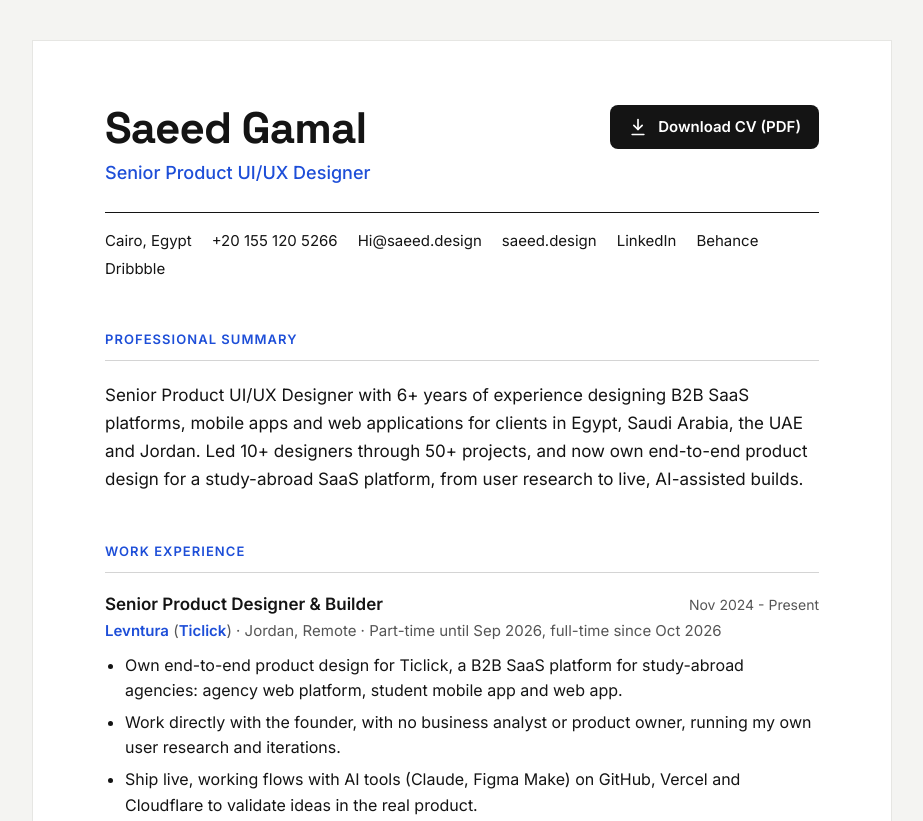
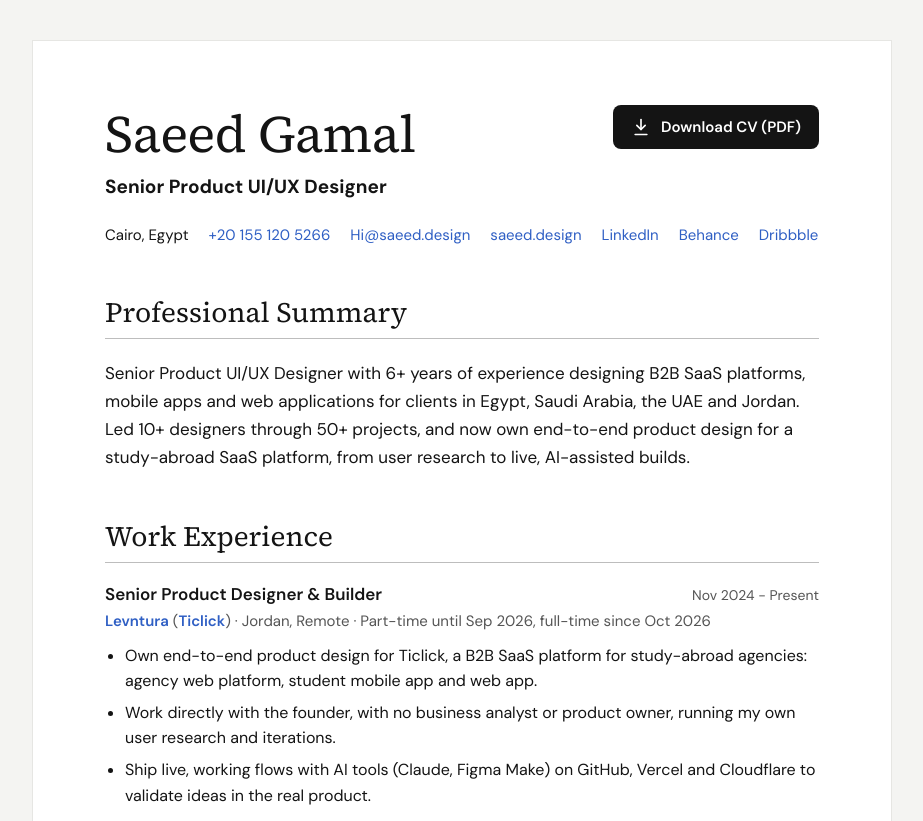
Before and after one commit to profsaid/CV, a plain HTML site: page index.html in a window 1280 px wide. Shown: the top 821 px of the page, without its empty margins (178-1101 px from the left). Drawn offline with Linux system fonts and the light colour scheme.

Commit message:
Match CV fonts to the editor style: serif headings, sans body, black section titles
Co-Authored-By: Claude Opus 5.5 <noreply@anthropic.com>
Claude-Session: https://claude.ai/code/session_01NHSy6EQ7kveC8JtdeQd8mp

```diff
--- a/index.html
+++ b/index.html
@@ -12,25 +12,25 @@
 <meta property="og:url" content="https://cv.saeed.design/">
 <link rel="preconnect" href="https://fonts.googleapis.com">
 <link rel="preconnect" href="https://fonts.gstatic.com" crossorigin>
-<link rel="stylesheet" href="https://fonts.googleapis.com/css2?family=Inter:wght@400;500;600&family=Space+Grotesk:wght@500;700&display=swap">
+<link rel="stylesheet" href="https://fonts.googleapis.com/css2?family=DM+Sans:ital,opsz,wght@0,9..40,400;0,9..40,500;0,9..40,600;0,9..40,700;1,9..40,400&family=Source+Serif+4:opsz,wght@8..60,400;8..60,500&display=swap">
 <style>
-:root{--ink:#141414;--muted:#555;--rule:#d4d4d4;--accent:#1d4ed8;--bg:#f4f4f2;--paper:#fff}
+:root{--ink:#141414;--muted:#555;--rule:#bdbdbd;--link:#2f5fc4;--bg:#f4f4f2;--paper:#fff;--serif:'Source Serif 4',Georgia,'Times New Roman',serif;--sans:'DM Sans',system-ui,-apple-system,'Segoe UI',sans-serif}
 *{box-sizing:border-box}
 html{-webkit-text-size-adjust:100%}
-body{margin:0;background:var(--bg);color:var(--ink);font-family:Inter,system-ui,-apple-system,"Segoe UI",sans-serif;font-size:16px;line-height:1.6}
-a{color:var(--accent);text-decoration:none}
+body{margin:0;background:var(--bg);color:var(--ink);font-family:var(--sans);font-size:16px;line-height:1.6}
+a{color:var(--link);text-decoration:none}
 a:hover{text-decoration:underline}
-a:focus-visible,.download:focus-visible{outline:2px solid var(--accent);outline-offset:3px}
+a:focus-visible,.download:focus-visible{outline:2px solid var(--link);outline-offset:3px}
 .page{max-width:860px;margin:40px auto;background:var(--paper);padding:64px 72px;border:1px solid #e6e6e3}
 header{display:flex;justify-content:space-between;align-items:flex-start;gap:24px;flex-wrap:wrap}
-h1{margin:0;font-family:"Space Grotesk",Inter,sans-serif;font-weight:700;font-size:44px;line-height:1.05;letter-spacing:-.02em}
-.title{margin:8px 0 0;font-size:18px;font-weight:500;color:var(--accent)}
+h1{margin:0;font-family:var(--serif);font-weight:400;font-size:52px;line-height:1.1;letter-spacing:-.01em}
+.title{margin:10px 0 0;font-size:19px;font-weight:700;color:var(--ink)}
 .download{display:inline-flex;align-items:center;gap:10px;min-height:44px;padding:10px 18px;border-radius:8px;background:var(--ink);color:#fff;font-weight:600;font-size:15px;white-space:nowrap}
 .download:hover{background:#000;text-decoration:none}
 .download svg{width:20px;height:20px;flex:none}
-.contact{display:flex;flex-wrap:wrap;gap:4px 20px;margin:24px 0 0;padding:16px 0 0;border-top:1px solid var(--ink);font-size:15px;list-style:none}
-.contact a{color:var(--ink)}
-h2{margin:48px 0 20px;padding-bottom:10px;border-bottom:1px solid var(--rule);font-size:13px;font-weight:600;letter-spacing:.08em;text-transform:uppercase;color:var(--accent)}
+.contact{display:flex;flex-wrap:wrap;gap:4px 20px;margin:20px 0 0;padding:0;font-size:15px;list-style:none}
+.contact a{color:var(--link)}
+h2{margin:48px 0 20px;padding-bottom:8px;border-bottom:1px solid var(--rule);font-family:var(--serif);font-size:28px;line-height:1.25;font-weight:400;color:var(--ink)}
 .summary{margin:0;font-size:17px;line-height:1.65;text-wrap:pretty}
 .role{margin-top:32px}
 .role:first-of-type{margin-top:0}
@@ -49,7 +49,8 @@ ul.points li{margin-top:6px}
 footer{max-width:860px;margin:0 auto 40px;padding:0 8px;color:var(--muted);font-size:14px;text-align:center}
 @media (max-width:700px){
   .page{margin:0;padding:32px 20px;border:0}
-  h1{font-size:36px}
+  h1{font-size:40px}
+  h2{font-size:24px}
   .download{width:100%;justify-content:center}
   .skills{grid-template-columns:1fr;gap:2px 0}
   .skills dd{margin-bottom:12px}
```
Also changed, not shown: 1 other file.
